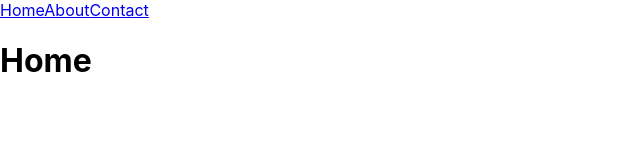
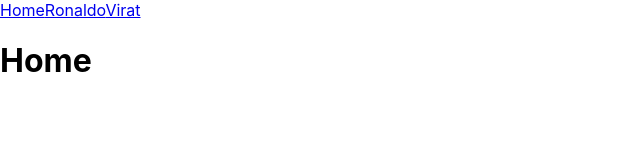
Before and after one commit to wasifafridi25/React-Router-Practice, a React (Create React App) app: page / in a window 1280 px wide. Shown: the top 160 px of the page, without its empty margins (0-640 px from the left). Built offline with nearby package versions, Linux system fonts and the light colour scheme.

Commit message:
Added the users

```diff
--- a/src/components/Nav.jsx
+++ b/src/components/Nav.jsx
@@ -4,8 +4,10 @@ function Nav(){
     return (
         <nav>
           <Link to="/">Home</Link>
-          <Link to="/about">About</Link>
-          <Link to="/Contact">Contact</Link>
+          {/* <Link to="/about">About</Link>
+          <Link to="/Contact">Contact</Link> */}
+          <Link to="/users/Ronaldo">Ronaldo</Link>
+          <Link to="/users/Virat">Virat</Link>
         </nav>
     );
 }
--- /dev/null
+++ b/src/pages/Users.jsx
@@ -0,0 +1,3 @@
+function Users(){
+
+}
```
